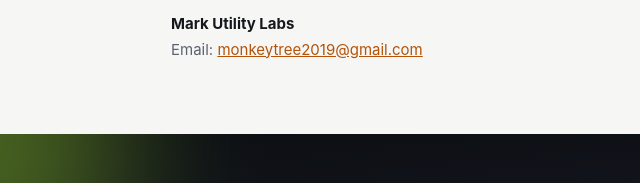
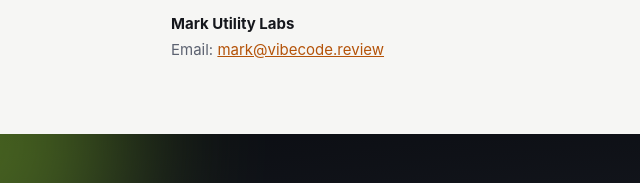
Before and after one commit to vibe-checked/beginner-gym-timer, a website: page docs/index.html in a window 1280 px wide. Shown: the part 5115-5298 px from the top of the page, 113-753 px from the left. Drawn offline with Linux system fonts and the light colour scheme.

Commit message:
chore: update support contact email to mark@vibecode.review
* replace the old monkeytree2019@gmail.com contact on the live
  docs/ support + privacy page with mark@vibecode.review
* re-sync the in-repo support-site-kit copy from the master kit

```diff
--- a/docs/index.html
+++ b/docs/index.html
@@ -342,7 +342,7 @@
     <div>
       <div class="contact-title">Still need help?</div>
       <p class="contact-body">Found a bug or have a suggestion? Send us a message and we'll get back to you within a couple of business days. Please include your device model and iOS version so we can help faster.</p>
-      <a href="mailto:monkeytree2019@gmail.com" class="contact-link">Email support →</a>
+      <a href="mailto:mark@vibecode.review" class="contact-link">Email support →</a>
     </div>
   </div>
 </section>
@@ -388,7 +388,7 @@
 
   <h3>8. Contact us</h3>
   <p>Questions about this policy or your privacy? Please contact us at:</p>
-  <p><strong>Mark Utility Labs</strong><br>Email: <a href="mailto:monkeytree2019@gmail.com">monkeytree2019@gmail.com</a></p>
+  <p><strong>Mark Utility Labs</strong><br>Email: <a href="mailto:mark@vibecode.review">mark@vibecode.review</a></p>
 </section>
 
 <!-- FOOTER -->
@@ -399,7 +399,7 @@
   <div class="footer-links">
     <a href="#support">Support</a>
     <a href="#privacy">Privacy Policy</a>
-    <a href="mailto:monkeytree2019@gmail.com">Contact</a>
+    <a href="mailto:mark@vibecode.review">Contact</a>
     <a href="https://github.com/vibe-checked/beginner-gym-timer">GitHub</a>
   </div>
 </footer>
```
Also changed, not shown: support-site-kit/template.html (+3 -3 lines), support-site-kit/README.md.
